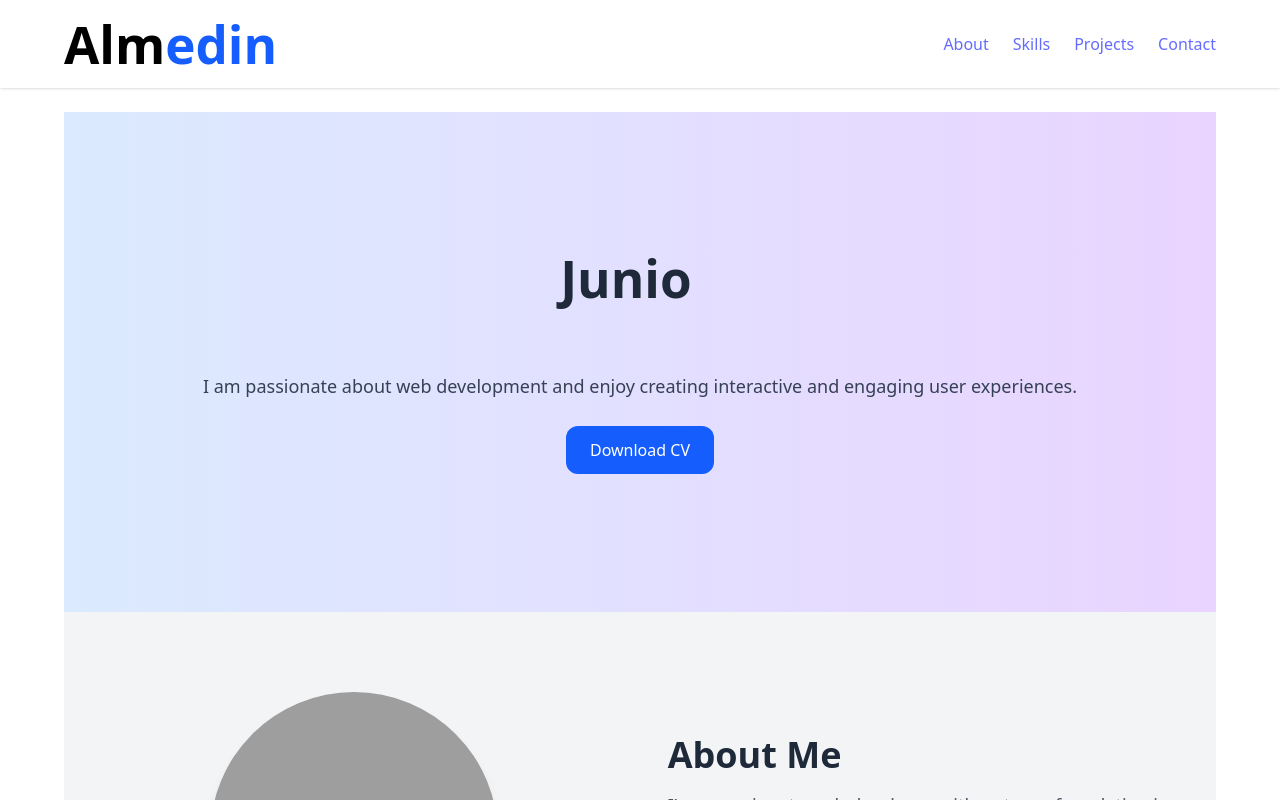
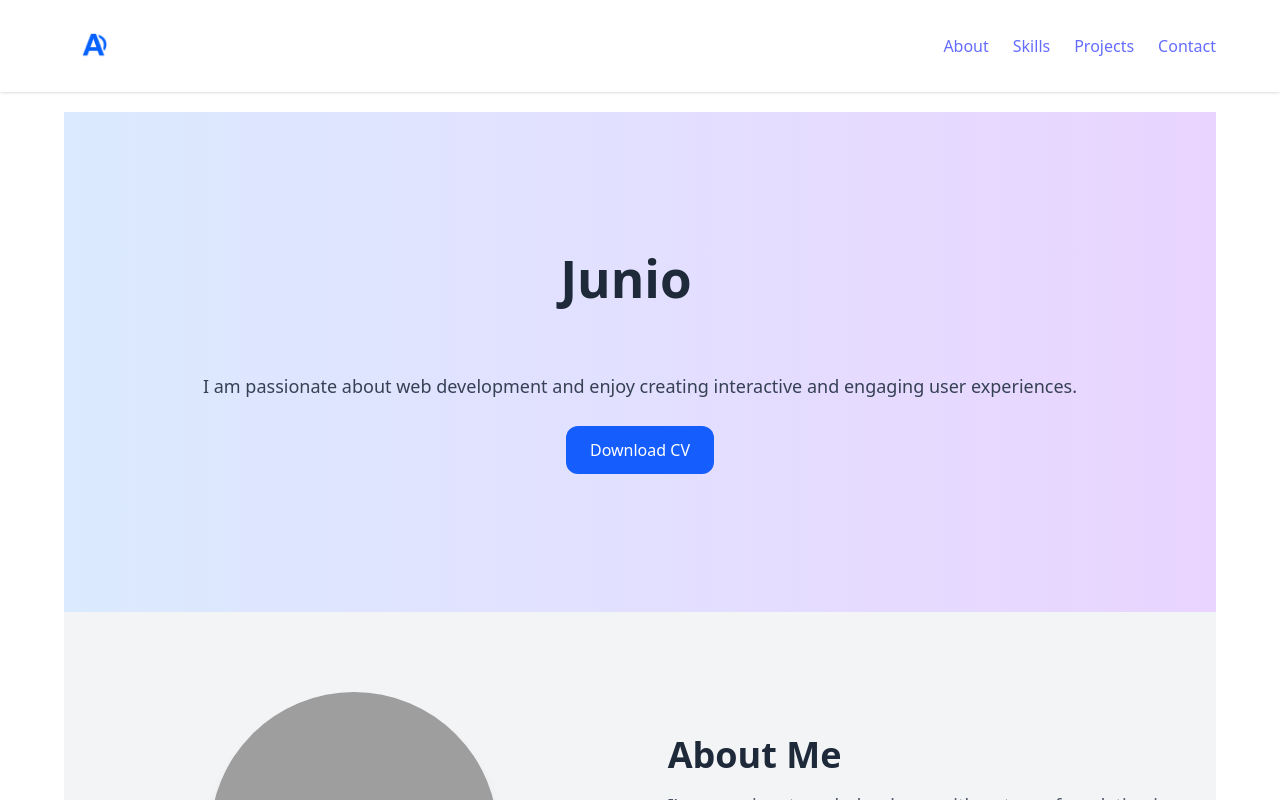
Before and after one commit to Almedin-Agushi/MyPortfolios, a React (Vite) app: page / in a window 1280 px wide. Shown: the top 800 px of the page. Built offline with nearby package versions, Linux system fonts and the light colour scheme; grey boxes are pictures that could not be loaded.

Commit message:
logo update

```diff
--- a/index.html
+++ b/index.html
@@ -2,12 +2,26 @@
 <html lang="en">
   <head>
     <meta charset="UTF-8" />
-    <meta name="description" content="Personal portfolio of Almedin Agushi, a web developer specialized in ReactJS, Tailwind CSS, and WordPress.">
-    <meta name="keywords" content="Almedin Agushi, Web Developer, React Developer, Tailwind CSS, Portfolio">
-    <meta name="author" content="Almedin Agushi">
-    <!-- <link rel="icon" type="image/svg+xml" href="/vite.svg" /> -->
+    <link rel="icon" type="image/png" href="/icon.png" />
     <meta name="viewport" content="width=device-width, initial-scale=1.0" />
-    <title>MyPortfolio</title>
+
+    <title>Almedin Agushi | Web Developer Portfolio</title>
+    <meta name="description" content="Portfolio of Almedin Agushi – Junior Web Developer skilled in React, Tailwind CSS, and WordPress." />
+    <meta name="keywords" content="Almedin Agushi, Web Developer, React, Tailwind CSS, WordPress, Portfolio" />
+    <meta name="author" content="Almedin Agushi" />
+
+    <!-- Open Graph -->
+    <meta property="og:title" content="Almedin Agushi | Web Developer Portfolio" />
+    <meta property="og:description" content="Check out my personal portfolio built with React and Tailwind CSS." />
+    <meta property="og:image" content="https://almedin-agushi-portfolio.netlify.app/preview.jpg" />
+    <meta property="og:url" content="https://almedin-agushi-portfolio.netlify.app" />
+    <meta property="og:type" content="website" />
+
+    <!-- Twitter -->
+    <meta name="twitter:card" content="summary_large_image" />
+    <meta name="twitter:title" content="Almedin Agushi | Web Developer Portfolio" />
+    <meta name="twitter:description" content="Junior Web Developer skilled in React and Tailwind CSS." />
+    <meta name="twitter:image" content="https://almedin-agushi-portfolio.netlify.app/preview.jpg" />
   </head>
   <body>
     <div id="root"></div>
--- a/package.json
+++ b/package.json
@@ -15,6 +15,7 @@
     "framer-motion": "^12.18.1",
     "react": "^19.1.0",
     "react-dom": "^19.1.0",
+    "react-helmet": "^6.1.0",
     "react-icons": "^5.5.0",
     "react-tsparticles": "^2.12.2",
     "react-type-animation": "^3.2.0",
--- a/src/components/Hero.jsx
+++ b/src/components/Hero.jsx
@@ -1,5 +1,6 @@
 import { TypeAnimation } from 'react-type-animation';
 import { motion } from 'framer-motion';
+import { Helmet } from "react-helmet";
 const MotionDiv = motion.div;
 function Hero() {
   return (
@@ -7,6 +8,14 @@ function Hero() {
       className="relative bg-gradient-to-r from-blue-100 to-purple-200 text-center overflow-hidden px-4 sm:px-8"
       style={{ height: '500px' }}
     >
+
+    <Helmet>
+            <title>About | Almedin Agushi</title>
+            <meta
+              name="description"
+              content="Learn more about Almedin Agushi, a passionate web developer."
+            />
+          </Helmet>
       {/* SVG wave në fund */}
       <div className="absolute bottom-0 left-0 w-full overflow-hidden leading-[0] rotate-180">
          <svg
--- a/src/components/Navbar.jsx
+++ b/src/components/Navbar.jsx
@@ -15,7 +15,18 @@ export default function Navbar() {
     >
       <div className="max-w-6xl mx-auto flex justify-between items-center">
 
-       <h1 className="text-xl font-bold text-black whitespace-nowrap">Alm<span className="text-blue-600">edin</span>  </h1>
+        <a href="/" className="flex items-center space-x-2 h-full">
+
+    <img
+      src="/icon.png"
+      alt="Logo"
+      className="h-12 w-12 sm:h-16 sm:w-16 md:h-15 md:w-15 object-contain"
+    />
+
+    {/* <span className="text-lg sm:text-xl md:text-3xl font-bold text-black">
+      Alm<span className="text-blue-600">edin</span>
+    </span> */}
+  </a>
 
 
 
```
Also changed, not shown: public/icon.png (added), 1 other file (tests, documents, lock files or other folders).
